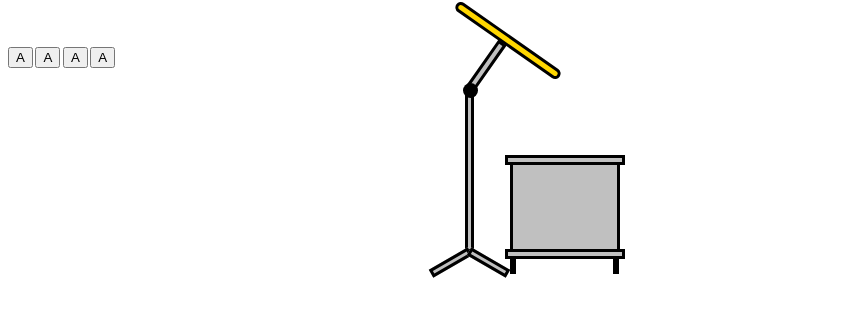
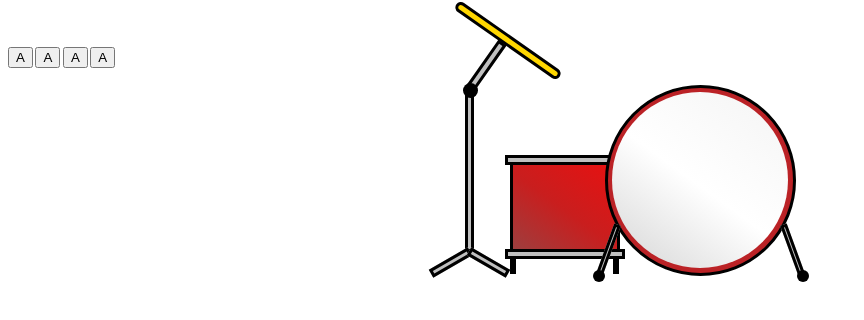
Before and after one commit to CheerfulAdmiralAckbar/drumkit, a plain HTML site: page index.html in a window 1280 px wide. Shown: the part 140-460 px from the top of the page, without its empty margins (0-864 px from the left). Drawn offline with Linux system fonts and the light colour scheme.

Commit message:
Added main round drum visually

```diff
--- a/index.html
+++ b/index.html
@@ -39,6 +39,14 @@
         <div class="tom-drum-left-leg"></div>
         <div class="tom-drum-right-leg"></div>
       </div>
+      <div class="round-drum" id="round-drum">
+        <div class="round-drum-outer"></div>
+        <div class="round-drum-inner"></div>
+        <div class="round-drum-left-leg"></div>
+        <div class="round-drum-right-leg"></div>
+        <div class="round-drum-left-leg-bottom"></div>
+        <div class="round-drum-right-leg-bottom"></div>
+      </div>
     </div>
   </div>
   <script src="./script.js"></script>
--- a/style.css
+++ b/style.css
@@ -135,7 +135,8 @@ body {
 .tom-drum-body {
   position: absolute;
   height: 90px;
-  background-color: silver;
+  background: rgb(158,62,62);
+  background: linear-gradient(36deg, rgba(158,62,62,1) 0%, rgba(201,30,30,1) 48%, rgba(231,17,17,1) 100%);
   border: 3px solid black;
   box-sizing: border-box;
   width: 110px;
@@ -177,3 +178,79 @@ body {
   left: 108px;
   z-index: 1;
 }
+
+.round-drum {
+  position: absolute;
+  left: -45px;
+  top: -345px;
+  cursor: pointer;
+  z-index: 1;
+}
+
+.round-drum-outer {
+  background: #bb2226;
+  border-radius: 100%;
+  height: 185px;
+  width: 185px;
+  z-index: 90;
+  border: 3px solid black;
+  z-index: 30;
+}
+
+.round-drum-inner {
+  position: absolute;
+  background: rgb(213,213,213);
+  background: linear-gradient(36deg, rgba(213,213,213,1) 0%, rgba(255,255,255,1) 48%, rgba(244,244,244,1) 100%);
+  height: 176px;
+  width: 176px;
+  border-radius: 100%;
+  top: 7px;
+  left: 7px;
+}
+
+.round-drum-left-leg {
+  position: absolute;
+  height: 53px;
+  width: 7px;
+  background: silver;
+  border: 3px solid black;
+  box-sizing: border-box;
+  rotate: 20deg;
+  top: 138px;
+  z-index: 50;
+}
+
+.round-drum-right-leg {
+  position: absolute;
+  height: 53px;
+  width: 7px;
+  background: silver;
+  border: 3px solid black;
+  box-sizing: border-box;
+  rotate: -20deg;
+  top: 138px;
+  left: 184px;
+  z-index: 50;
+}
+
+.round-drum-left-leg-bottom {
+  position: absolute;
+  height: 12px;
+  width: 12px;
+  border-radius: 100%;
+  background: black;
+  top: 185px;
+  left: -12px;
+  z-index: 500;
+}
+
+.round-drum-right-leg-bottom {
+  position: absolute;
+  height: 12px;
+  width: 12px;
+  border-radius: 100%;
+  background: black;
+  top: 185px;
+  left: 192px;
+  z-index: 500;
+}
```
